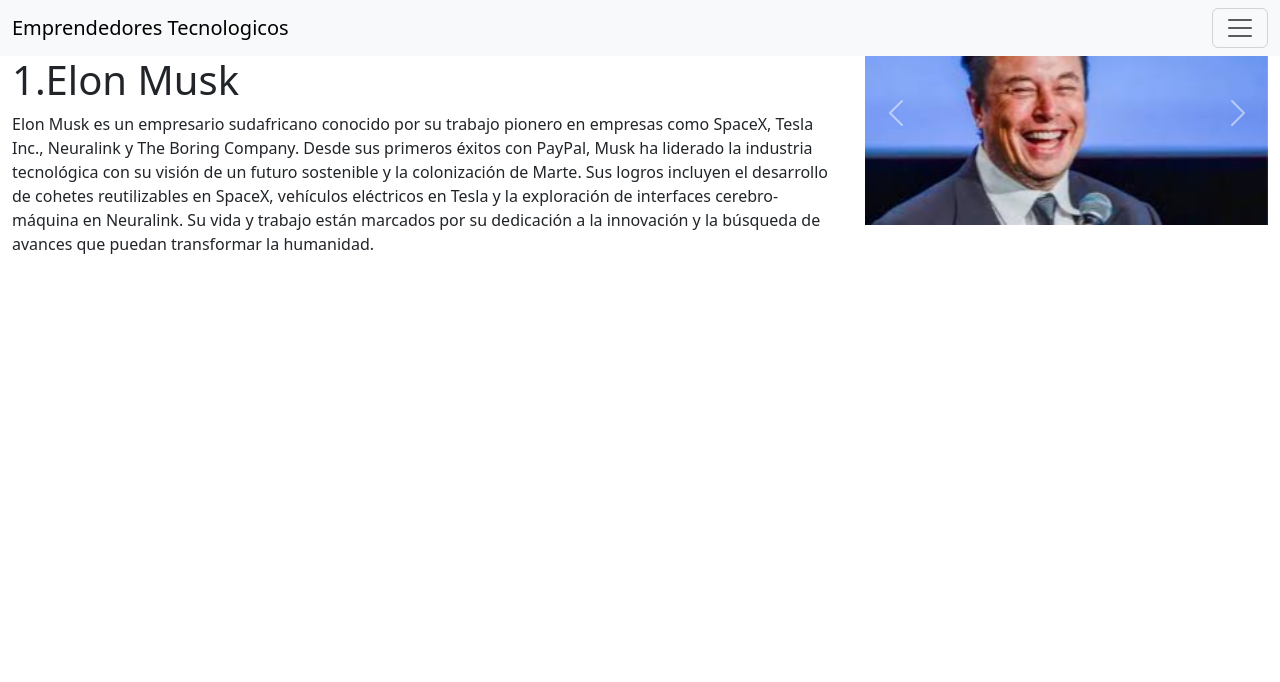
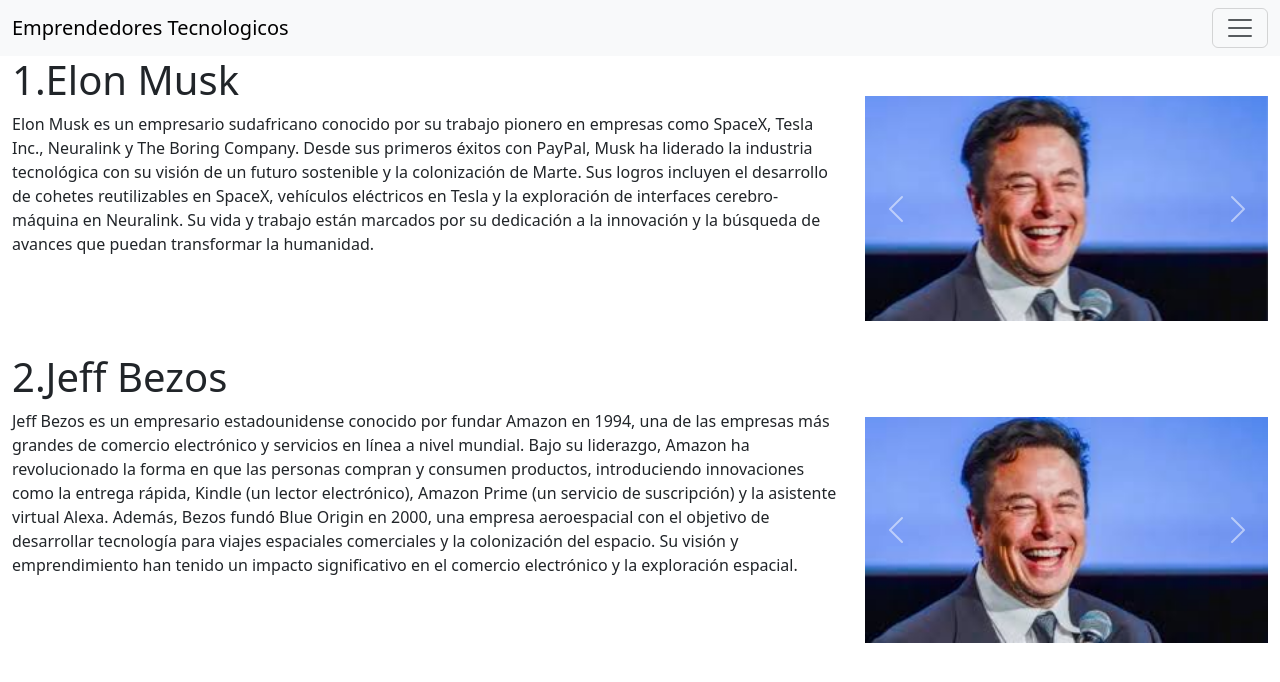
Before and after one commit to CesarLandaverde/Perfil1cesar, a plain HTML site: page index.html in a window 1280 px wide. Drawn offline with nearby package versions, Linux system fonts and the light colour scheme.

Commit message:
se agrego jeff bezos

```diff
--- a/index.html
+++ b/index.html
@@ -76,6 +76,43 @@
         </div>
 
     </div>
+
+    <div class="container-fluid ">
+        <div class="row">
+            <div class="col-8">
+
+                <p class="h1">2.Jeff Bezos</p>
+                <p>Jeff Bezos es un empresario estadounidense conocido por fundar Amazon en 1994, una de las empresas más grandes de comercio electrónico y servicios en línea a nivel mundial. Bajo su liderazgo, Amazon ha revolucionado la forma en que las personas compran y consumen productos, introduciendo innovaciones como la entrega rápida, Kindle (un lector electrónico), Amazon Prime (un servicio de suscripción) y la asistente virtual Alexa. Además, Bezos fundó Blue Origin en 2000, una empresa aeroespacial con el objetivo de desarrollar tecnología para viajes espaciales comerciales y la colonización del espacio. Su visión y emprendimiento han tenido un impacto significativo en el comercio electrónico y la exploración espacial.</p>
+
+            </div>
+            <div class="col-4">
+                <div id="carouselExample" class="carousel slide">
+                    <div class="carousel-inner">
+                      <div class="carousel-item active">
+                        <img src="img/elon4.jfif" class="d-block w-100" alt="...">
+                      </div>
+                      <div class="carousel-item">
+                        <img src="img/elon2.jfif" class="d-block w-100" alt="...">
+                      </div>
+                      <div class="carousel-item">
+                        <img src="img/elon3.jfif" class="d-block w-100" alt="...">
+                      </div>
+                    </div>
+                    <button class="carousel-control-prev" type="button" data-bs-target="#carouselExample" data-bs-slide="prev">
+                      <span class="carousel-control-prev-icon" aria-hidden="true"></span>
+                      <span class="visually-hidden">Previous</span>
+                    </button>
+                    <button class="carousel-control-next" type="button" data-bs-target="#carouselExample" data-bs-slide="next">
+                      <span class="carousel-control-next-icon" aria-hidden="true"></span>
+                      <span class="visually-hidden">Next</span>
+                    </button>
+                  </div>
+
+            </div>
+        </div>
+
+    </div>
+
 </main>
     <script src="https://cdn.jsdelivr.net/npm/bootstrap@5.3.2/dist/js/bootstrap.bundle.min.js" integrity="sha384-C6RzsynM9kWDrMNeT87bh95OGNyZPhcTNXj1NW7RuBCsyN/o0jlpcV8Qyq46cDfL" crossorigin="anonymous"></script>
 </body>
--- a/style.css
+++ b/style.css
@@ -2,5 +2,5 @@
     margin-top: 2rem ;
 }
 #carouselExample {
-    align-items: center;
+    margin-top: 6rem;
 }
```
